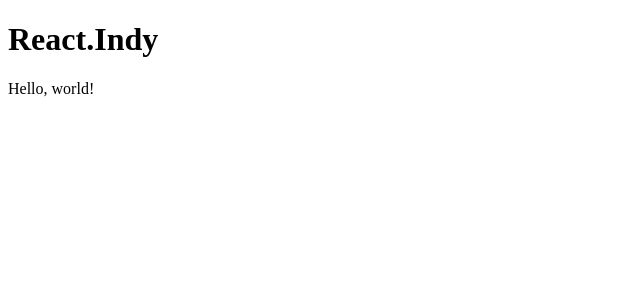
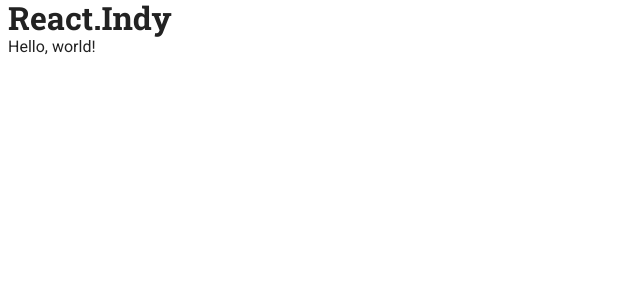
Before and after one commit to React-Indy/website, a Next.js app: page / in a window 1280 px wide. Shown: the top 300 px of the page, without its empty margins (0-640 px from the left). Built offline with nearby package versions, Linux system fonts and the light colour scheme.

Commit message:
Add custom App for global styles

```diff
--- /dev/null
+++ b/src/pages/_app.tsx
@@ -0,0 +1,8 @@
+import { AppProps } from "next/app";
+import "css/global.css";
+
+const App = ({ Component, pageProps }: AppProps) => {
+	return <Component {...pageProps} />;
+};
+
+export default App;
```
